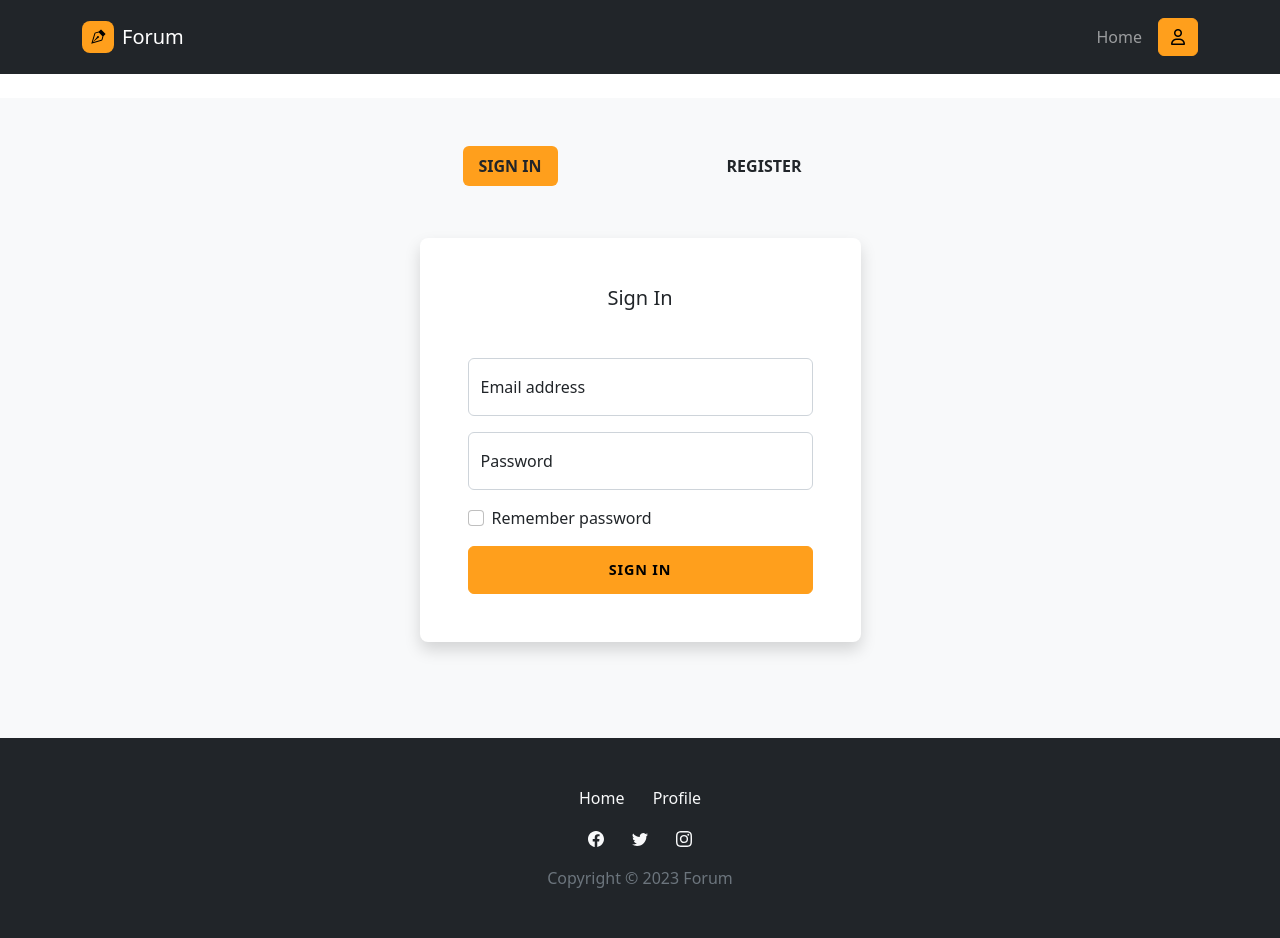
After one commit to a-bakk/forum, a Spring app: template src/main/resources/templates/auth.html in a window 1280 px wide. The commit adds this page. Run offline with Thymeleaf, Linux system fonts and the light colour scheme; the template is opened without the code that fills it, so the values that code supplies are empty; some of the project's set-up classes (security, data sources, template engines, error pages and the like) are left out, and stand-ins take their place.

Commit message:
added authentication forms

```diff
--- a/src/main/resources/static/css/style.css
+++ b/src/main/resources/static/css/style.css
@@ -54,3 +54,8 @@
 .bs-icon.bs-icon-circle {
     border-radius: 50%;
 }
+.btn-login {
+    font-size: 0.9rem;
+    letter-spacing: 0.05rem;
+    padding: 0.75rem 1rem;
+}
--- /dev/null
+++ b/src/main/resources/templates/auth.html
@@ -0,0 +1,118 @@
+<!DOCTYPE html>
+<html lang="en" xmlns:th="http://www.thymeleaf.org" xmlns:sec="https://www.thymeleaf.org/thymeleaf-extras-springsecurity5">
+    <head>
+        <meta charset="UTF-8" />
+        <title>Forum</title>
+        <link rel="icon" th:href="@{/img/icon_64_64.png}" type="image/png" />
+        <meta name="viewport" content="width=device-width, initial-scale=1.0" />
+        <link rel="stylesheet" th:href="@{/css/bootstrap.css}" />
+        <link rel="stylesheet" th:href="@{/css/style.css}" />
+        <link rel="stylesheet" type="text/css" href="https://cdnjs.cloudflare.com/ajax/libs/font-awesome/6.2.0/css/all.min.css" />
+    </head>
+
+    <body>
+        <div th:replace="~{fragments/nav :: nav}"></div>
+
+        <section class="p-5 bg-light mt-4">
+            <div class="container">
+                <div class="row">
+                  <div class="col-sm-9 col-md-7 col-lg-5 mx-auto">
+                    <ul class="nav nav-pills mb-1 d-flex justify-content-between" id="pills-tab" role="tablist">
+                      <li class="nav-item" role="presentation">
+                          <button
+                              class="nav-link active text-uppercase fw-bold mx-5 text-dark"
+                              id="pills-login-tab"
+                              data-bs-toggle="pill"
+                              data-bs-target="#pills-login"
+                              type="button"
+                              role="tab"
+                              aria-controls="pills-login"
+                              aria-selected="true">
+                              Sign In
+                          </button>
+                      </li>
+                      <li class="nav-item" role="presentation">
+                          <button
+                              class="nav-link text-uppercase fw-bold text-dark mx-5 text-dark"
+                              id="pills-register-tab"
+                              data-bs-toggle="pill"
+                              data-bs-target="#pills-register"
+                              type="button"
+                              role="tab"
+                              aria-controls="pills-register"
+                              aria-selected="false">
+                              Register
+                          </button>
+                      </li>
+                  </ul>
+                  </div>
+                    <div class="tab-content" id="pills-tabContent">
+                        <div class="tab-pane fade show active" id="pills-login" role="tabpanel" aria-labelledby="pills-login-tab">
+                            <div class="container">
+                                <div class="row">
+                                    <div class="col-sm-9 col-md-7 col-lg-5 mx-auto">
+                                        <div class="card border-0 shadow rounded-3 my-5">
+                                            <div class="card-body p-4 p-sm-5">
+                                                <h5 class="card-title text-center mb-5 fw-light fs-5">Sign In</h5>
+                                                <form>
+                                                    <div class="form-floating mb-3">
+                                                        <input type="email" class="form-control" id="floatingInput" placeholder="name@example.com" />
+                                                        <label for="floatingInput">Email address</label>
+                                                    </div>
+                                                    <div class="form-floating mb-3">
+                                                        <input type="password" class="form-control" id="floatingPassword" placeholder="Password" />
+                                                        <label for="floatingPassword">Password</label>
+                                                    </div>
+                                                    <div class="form-check mb-3">
+                                                        <input class="form-check-input" type="checkbox" value="" id="rememberPasswordCheck" />
+                                                        <label class="form-check-label" for="rememberPasswordCheck"> Remember password </label>
+                                                    </div>
+                                                    <div class="d-grid">
+                                                        <button class="btn btn-primary btn-login text-uppercase fw-bold" type="submit">Sign in</button>
+                                                    </div>
+                                                </form>
+                                            </div>
+                                        </div>
+                                    </div>
+                                </div>
+                            </div>
+                        </div>
+                        <div class="tab-pane fade" id="pills-register" role="tabpanel" aria-labelledby="pills-register-tab">
+                            <div class="container">
+                                <div class="row">
+                                    <div class="col-sm-9 col-md-7 col-lg-5 mx-auto">
+                                        <div class="card border-0 shadow rounded-3 my-5">
+                                            <div class="card-body p-4 p-sm-5">
+                                                <h5 class="card-title text-center mb-5 fw-light fs-5">Register</h5>
+                                                <form>
+                                                    <div class="form-floating mb-3">
+                                                        <input type="email" class="form-control" id="floatingInput2" placeholder="name@example.com" />
+                                                        <label for="floatingInput">Email address</label>
+                                                    </div>
+                                                    <div class="form-floating mb-3">
+                                                        <input type="password" class="form-control" id="floatingPassword3" placeholder="Password" />
+                                                        <label for="floatingPassword">Password</label>
+                                                    </div>
+                                                    <div class="d-grid">
+                                                        <button class="btn btn-primary btn-login text-uppercase fw-bold" type="submit">Register</button>
+                                                    </div>
+                                                </form>
+                                            </div>
+                                        </div>
+                                    </div>
+                                </div>
+                            </div>
+                        </div>
+                    </div>
+                </div>
+            </div>
+        </section>
+
+        <div th:replace="~{fragments/footer :: footer}"></div>
+
+        <script
+            src="https://cdn.jsdelivr.net/npm/bootstrap@5.2.1/dist/js/bootstrap.bundle.min.js"
+            integrity="sha384-u1OknCvxWvY5kfmNBILK2hRnQC3Pr17a+RTT6rIHI7NnikvbZlHgTPOOmMi466C8"
+            crossorigin="anonymous"></script>
+    </body>
+</html>
```
